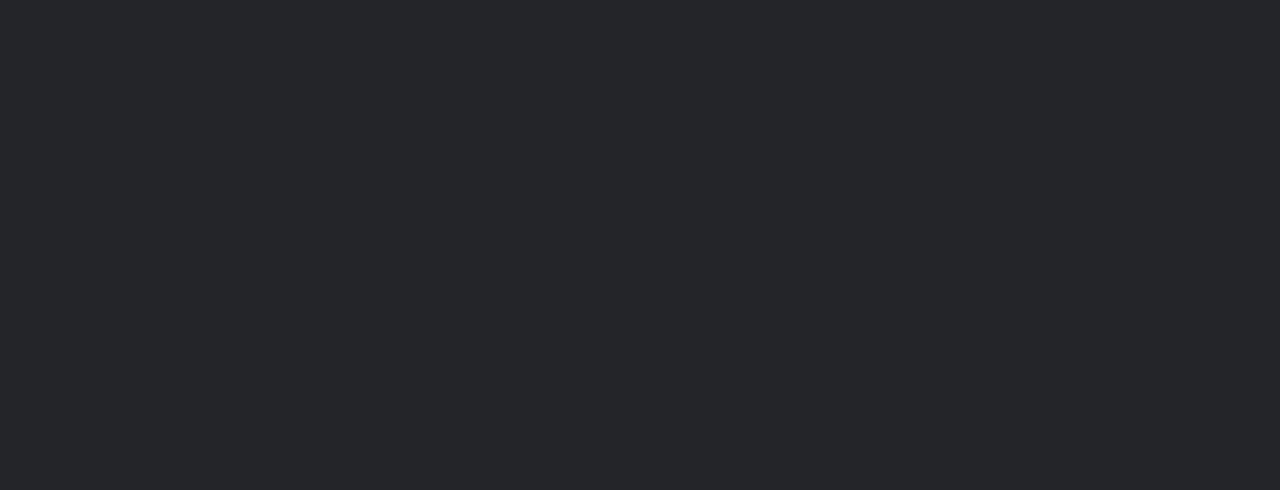
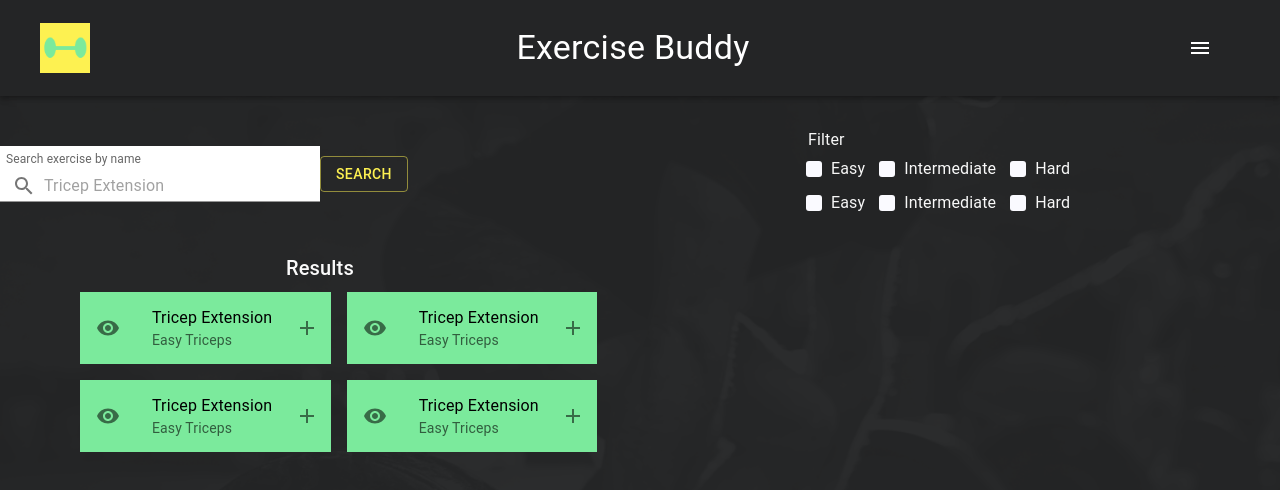
Before and after one commit to Necolanch/exercise-buddy, a React (Create React App) app in the folder exercise-buddy/: page /search in a window 1280 px wide. Before the commit this address had no page. Shown: the top 490 px of the page. Built offline with nearby package versions, Linux system fonts and the light colour scheme.

Commit message:
Create Search route and page

```diff
--- a/exercise-buddy/package.json
+++ b/exercise-buddy/package.json
@@ -10,6 +10,7 @@
     "@testing-library/jest-dom": "^5.16.5",
     "@testing-library/react": "^13.4.0",
     "@testing-library/user-event": "^13.5.0",
+    "d3": "^7.8.2",
     "prop-types": "^15.8.1",
     "react": "^18.2.0",
     "react-dom": "^18.2.0",
--- a/exercise-buddy/src/App.js
+++ b/exercise-buddy/src/App.js
@@ -1,20 +1,16 @@
 import './App.css';
-
-import MyButton from './Components/Button';
-import { AddList, PlanList, DashboardList } from './Components/List';
-import HamburgerMenu from './Components/HamburgerMenu';
-import { SearchInput, NumberInput, DropDown } from './Components/Input';
-import Filter from './Components/Filter';
-import Description from './Components/Description';
 import {Routes, Route} from "react-router-dom";
 
 import Dashboard from './pages/Dashboard';
+import Search from './pages/Search';
 
+//Landing, signup, and login pages to come when I work on that functionality because they are extremely simple
 function App() {
   return (
     <div>
       <Routes>
-        <Route path="/" element={<Dashboard/>}/>
+        <Route path="/home" element={<Dashboard/>}/>
+        <Route path="/search" element={<Search/>}/>
       </Routes>
     </div>
   );
--- a/exercise-buddy/src/Components/HamburgerMenu.js
+++ b/exercise-buddy/src/Components/HamburgerMenu.js
@@ -38,8 +38,8 @@ const HamburgerMenu = (props) => {
               </IconButton>
               <Drawer anchor="right" variant="temporary" open={open} onClose={toggleDrawer(false)} onOpen={toggleDrawer(true)}>
               <Box sx={{width: "20vw", p: 2, height: 1, backgroundColor: "#FDF151"}}>
-                <IconButton sx={{mb: 2}}>
-                  <CloseIcon onClick={toggleDrawer(false)} />
+                <IconButton onClick={toggleDrawer(false)} sx={{mb: 2}}>
+                  <CloseIcon />
                 </IconButton>
 
                 <ListItemButton>
--- /dev/null
+++ b/exercise-buddy/src/pages/Search.js
@@ -0,0 +1,35 @@
+import HamburgerMenu from "../Components/HamburgerMenu";
+import { SearchInput } from "../Components/Input";
+import { AddList } from "../Components/List";
+import Filter from "../Components/Filter";
+import MyButton from "../Components/Button";
+
+import { Box, Typography } from "@mui/material";
+
+const Search = props => {
+    return(
+        <div>
+            <HamburgerMenu/>
+            <img src={require("../IMG/exercising.jpg")} alt="People exercising background" style={{position:"absolute", width:"100vw", height:"100vh", opacity:".03", filter:"grayscale(100%)"}}/>
+
+            <Box sx={{width:"100vw", display:"flex", alignItems:"center", marginY:"2em"}}>
+            <SearchInput/>
+            <MyButton/>
+
+            <Box sx={{display:"flex", flexDirection:"column", marginLeft:"25em"}}>
+            <Typography sx={{color:"white"}}>Filter</Typography>
+            <Filter/>
+            <Filter/>
+            </Box>
+
+            </Box>
+
+            <Box sx={{display:"flex", flexDirection:"column", marginLeft:"5em"}}>
+            <Typography variant="h6" sx={{color:"white ",width:"50vw", textAlign:"center", marginLeft:"-4em"}}>Results</Typography>
+            <AddList/>
+            </Box>
+        </div>
+    )
+}
+
+export default Search
```
